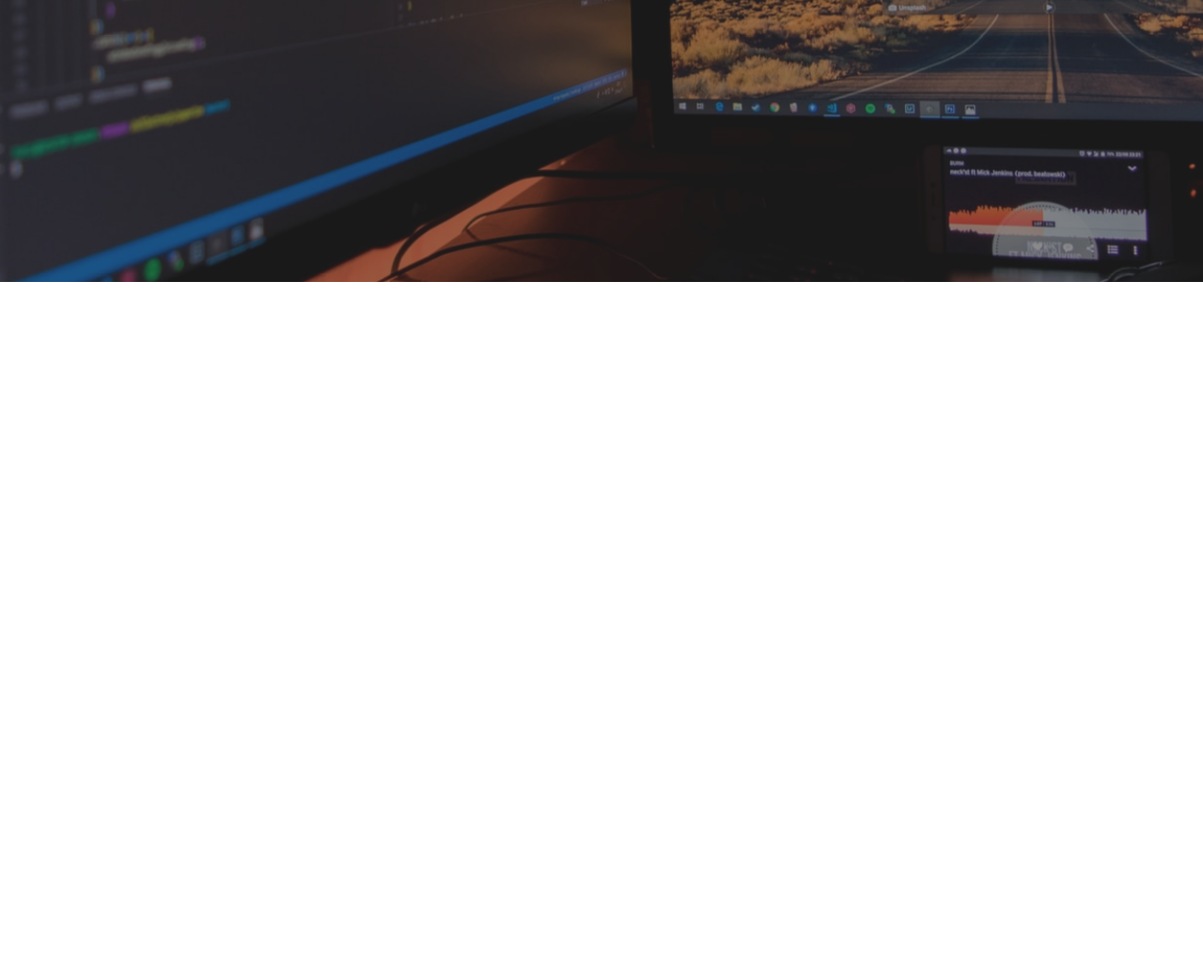
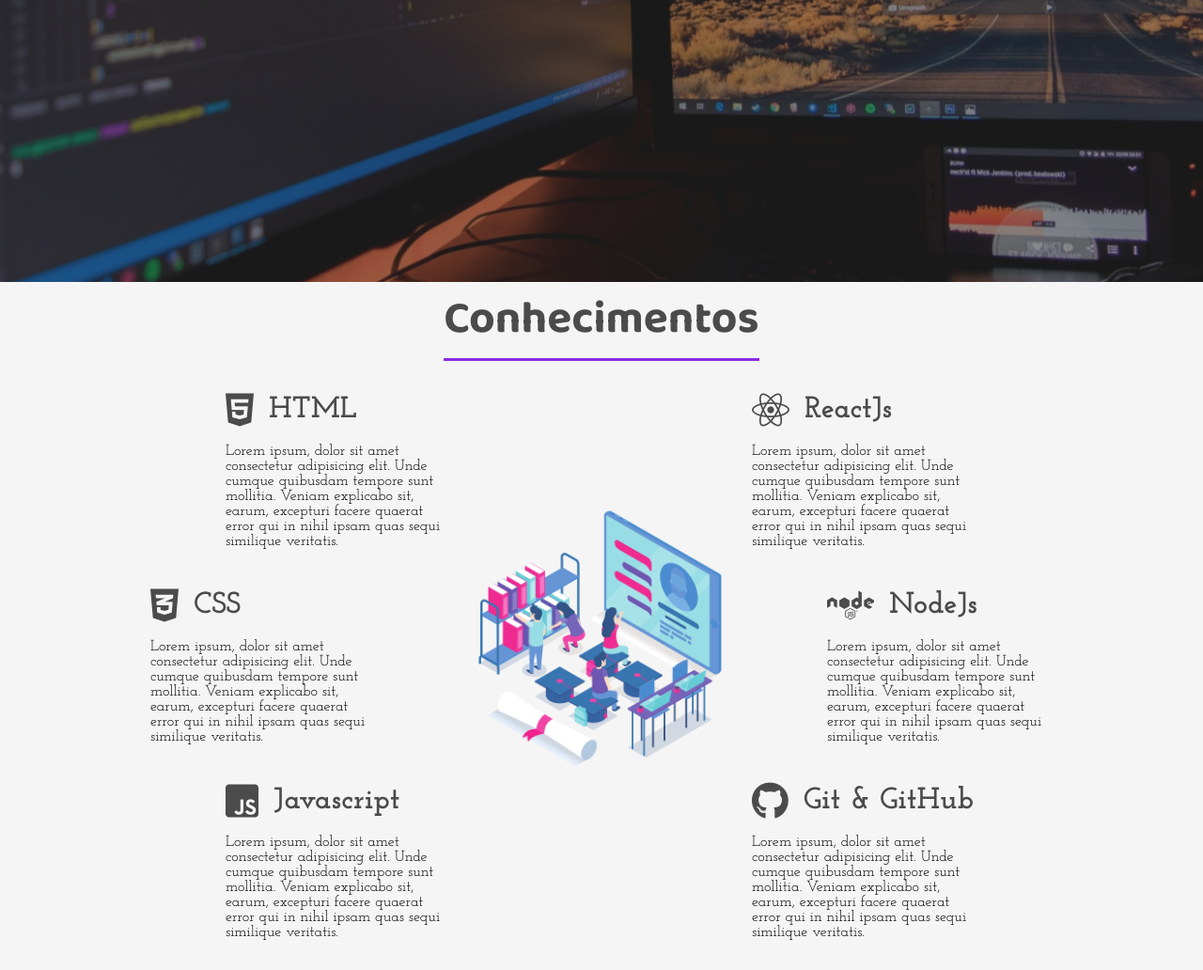
Before and after one commit to PedrokiDev/portfolio, a plain HTML site: page index.html in a window 1280 px wide. Shown: the part 500-1532 px from the top of the page at 94% size. Before the commit the page ends 800 px from the top, so only its background shows below. Drawn offline with Linux system fonts and the light colour scheme.

Commit message:
:package: sessão conhecimentos

```diff
--- a/index.html
+++ b/index.html
@@ -23,7 +23,7 @@
 
         <header>
             <div class="img-wrapper">
-                <img src="favicon_io/bg.jpg" alt="Duas telas de computador">
+                <img src="imagens/bg.jpg" alt="Duas telas de computador">
             </div>
             <div class="banner">
                 <h1>Web Developer & Front End Designer</h1>
@@ -32,7 +32,7 @@
             </div>
         </header>
 
-        <div class="sidebar">
+        <aside class="sidebar">
             <nav>
                 <ul class="menu">
                     <li class="menu-item"><a href="#" class="menu-link">Home</a></li>
@@ -48,7 +48,86 @@
                 <a href="#"><i class="fab fa-github"></i></a>
                 <a href="#"><i class="fab fa-linkedin"></i></a>
             </div>
-        </div>
+        </aside>
+
+        <section class="sessao-conhecimentos">
+            <div class="sessao-header">
+                <h1>Conhecimentos</h1>
+            </div>
+            <div class="conhecimentos">
+                <div class="conhecimento">
+                    <div class="conhecimento-header">
+                        <i class="fab fa-html5"></i>
+                        <h3>HTML</h3>
+                    </div>
+                    <div class="conhecimento-text">
+                        <p>Lorem ipsum, dolor sit amet consectetur adipisicing elit. Unde cumque quibusdam tempore sunt
+                            mollitia. Veniam explicabo sit, earum, excepturi facere quaerat error qui in nihil ipsam
+                            quas sequi similique veritatis.</p>
+                    </div>
+                </div>
+                <div class="conhecimento">
+                    <div class="conhecimento-header">
+                        <i class="fab fa-css3-alt"></i>
+                        <h3>CSS</h3>
+                    </div>
+                    <div class="conhecimento-text">
+                        <p>Lorem ipsum, dolor sit amet consectetur adipisicing elit. Unde cumque quibusdam tempore sunt
+                            mollitia. Veniam explicabo sit, earum, excepturi facere quaerat error qui in nihil ipsam
+                            quas sequi similique veritatis.</p>
+                    </div>
+                </div>
+                <div class="conhecimento">
+                    <div class="conhecimento-header">
+                        <i class="fab fa-js-square"></i>
+                        <h3>Javascript</h3>
+                    </div>
+                    <div class="conhecimento-text">
+                        <p>Lorem ipsum, dolor sit amet consectetur adipisicing elit. Unde cumque quibusdam tempore sunt
+                            mollitia. Veniam explicabo sit, earum, excepturi facere quaerat error qui in nihil ipsam
+                            quas sequi similique veritatis.</p>
+                    </div>
+                </div>
+                <div class="conhecimento">
+                    <div class="conhecimento-header">
+                        <i class="fab fa-react"></i>
+                        <h3>ReactJs</h3>
+                    </div>
+                    <div class="conhecimento-text">
+                        <p>Lorem ipsum, dolor sit amet consectetur adipisicing elit. Unde cumque quibusdam tempore sunt
+                            mollitia. Veniam explicabo sit, earum, excepturi facere quaerat error qui in nihil ipsam
+                            quas sequi similique veritatis.</p>
+                    </div>
+                </div>
+                <div class="conhecimento">
+                    <div class="conhecimento-header">
+                        <i class="fab fa-node"></i>
+                        <h3>NodeJs</h3>
+                    </div>
+                    <div class="conhecimento-text">
+                        <p>Lorem ipsum, dolor sit amet consectetur adipisicing elit. Unde cumque quibusdam tempore sunt
+                            mollitia. Veniam explicabo sit, earum, excepturi facere quaerat error qui in nihil ipsam
+                            quas sequi similique veritatis.</p>
+                    </div>
+                </div>
+                <div class="conhecimento">
+                    <div class="conhecimento-header">
+                        <i class="fab fa-github"></i>
+                        <h3>Git & GitHub</h3>
+                    </div>
+                    <div class="conhecimento-text">
+                        <p>Lorem ipsum, dolor sit amet consectetur adipisicing elit. Unde cumque quibusdam tempore sunt
+                            mollitia. Veniam explicabo sit, earum, excepturi facere quaerat error qui in nihil ipsam
+                            quas sequi similique veritatis.</p>
+                    </div>
+                </div>
+
+                <div class="conhecimentos-img-wrapper">
+                    <img src="imagens/conhecimentos.png" alt="conhecimentos">
+                </div>
+            </div>
+        </section>
+
     </div>
 
     <script src="script.js"></script>
--- a/style.css
+++ b/style.css
@@ -235,3 +235,90 @@ header {
 .social-media i:hover {
     opacity: 0.5;
 }
+
+.conhecimentos {
+    display: grid;
+    grid-template-columns: repeat(16, 1fr);
+    grid-template-rows: repeat(6, 6rem);
+    row-gap: .5rem;
+}
+
+.conhecimento:nth-child(1){
+    grid-column: 4 / 7;
+    grid-row: 1 / 3;
+}
+
+.conhecimento:nth-child(2){
+    grid-column: 3 / 6;
+    grid-row: 3 / 5;
+}
+
+.conhecimento:nth-child(3){
+    grid-column: 4 / 7;
+    grid-row: 5 / -1;
+}
+
+.conhecimento:nth-child(4){
+    grid-column: 11 / 14;
+    grid-row: 1 / 3;
+}
+
+.conhecimento:nth-child(5){
+    grid-column: 12 / 15;
+    grid-row: 3 / 5;
+}
+
+.conhecimento:nth-child(6){
+    grid-column: 11 / 14;
+    grid-row: 5 / -1;
+}
+
+.sessao-conhecimentos {
+    background-color: #f5f5f5;
+}
+
+.sessao-header {
+    display: flex;
+    align-items: center;
+    justify-content: center;
+}
+
+.sessao-header h1 {
+    font-family: var(--font-primary);
+    font-size: 3rem;
+    color: #4b4b4b;
+    border-bottom: 3px solid blueviolet;
+    margin-bottom: 2rem;
+}
+
+.conhecimento-header {
+    display: flex;
+    align-items: center;
+    color: #4b4b4b;
+}
+
+.conhecimento-header i{
+    font-size: 2.5rem;
+}
+
+.conhecimento-header h3{
+    font-family: var(--font-secondary);
+    font-size: 2rem;
+    padding-left: 1rem;
+}
+
+.conhecimento-text {
+    font-family: var(--font-secondary);
+    margin-top: 1rem;
+}
+
+.conhecimentos-img-wrapper {
+    grid-column: 7 / 11;
+    grid-row: 2 / 6;
+    width: 100%;
+}
+
+.conhecimentos-img-wrapper img{
+    object-fit: cover;
+    width: 100%;
+}
```
Also changed, not shown: imagens/bg.jpg (renamed from favicon_io/bg.jpg), imagens/conhecimentos.png (added).
